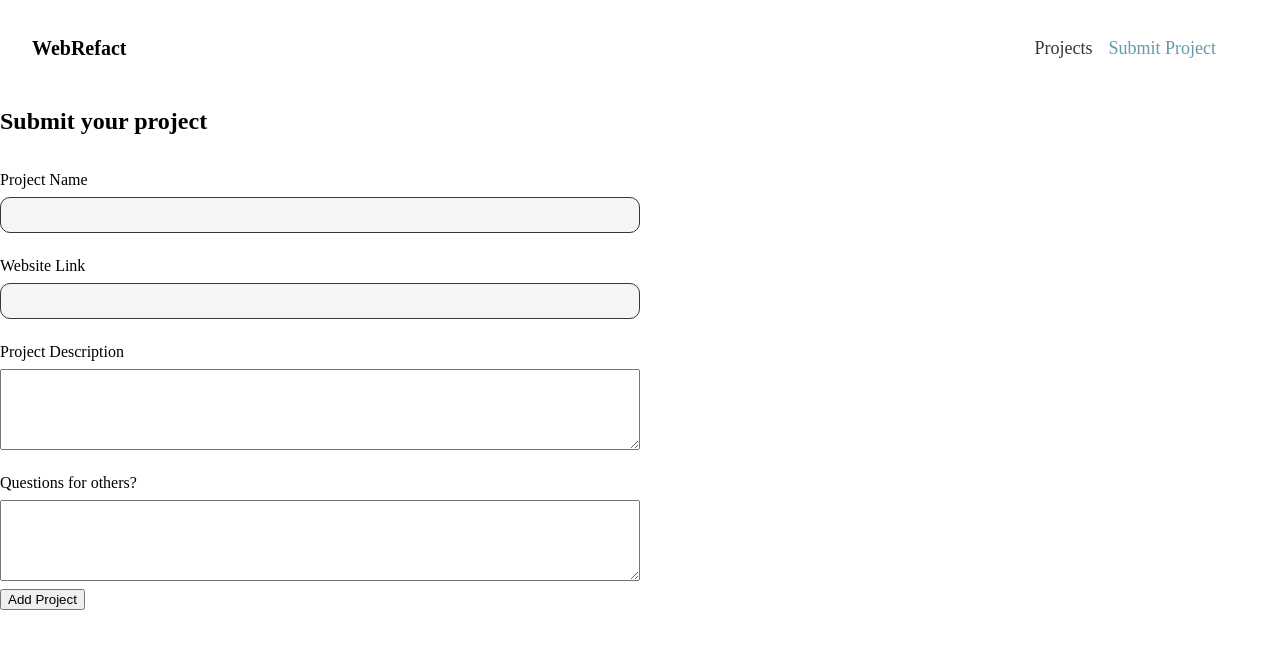
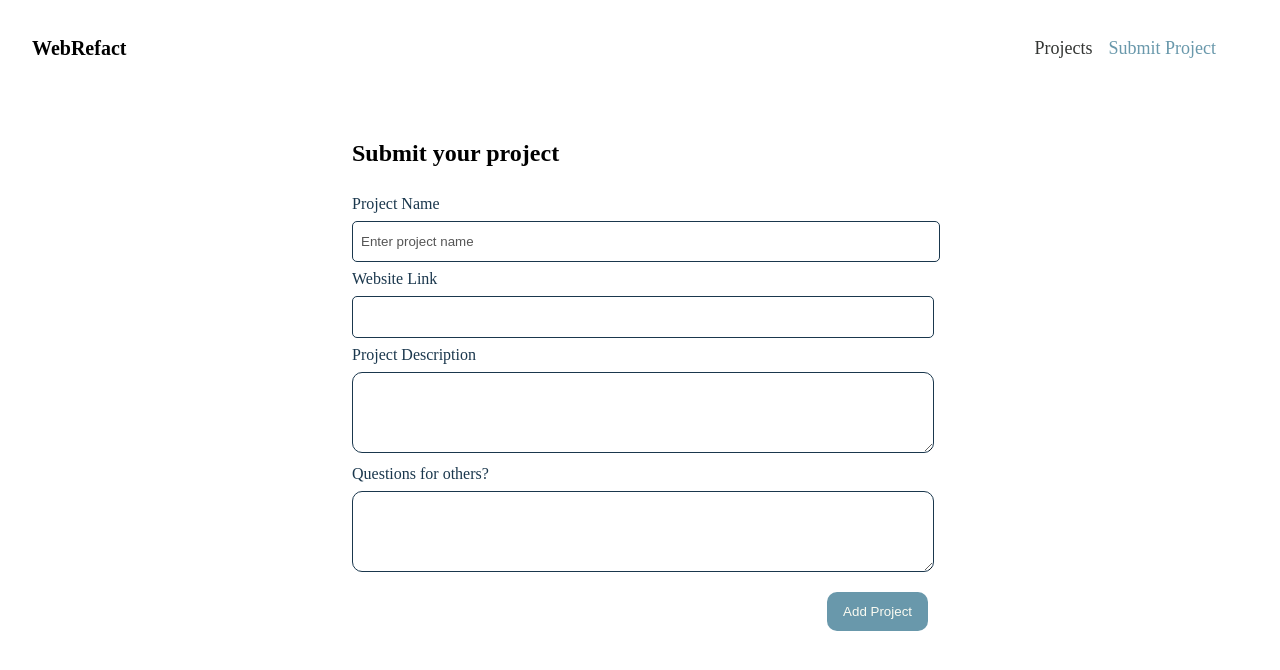
Before and after one commit to 1Zapien/WebRefact, a React (Create React App) app: page /submit-project in a window 1280 px wide. Shown: the top 670 px of the page. Built offline with nearby package versions, Linux system fonts and the light colour scheme.

Commit message:
starting to style form

```diff
--- a/src/components/project/IndividualProject.module.css
+++ b/src/components/project/IndividualProject.module.css
@@ -32,7 +32,7 @@ ul {
 }
 
 .project__button {
-  width: 80%;
+  width: 75%;
   text-decoration: none;
   color: white;
   background-color: #6998ab;
@@ -47,6 +47,6 @@ ul {
 }
 
 .project__info img {
-  width: 90%;
+  width: 75%;
   max-height: 40%;
 }
--- a/src/components/project/Projects.module.css
+++ b/src/components/project/Projects.module.css
@@ -1,4 +1,5 @@
 .main {
-  background-color: #fbfbf2;
+  background-color: #eff3f2;
   width: 100%;
+  color: black;
 }
--- a/src/components/project/SubmitProjectForm.js
+++ b/src/components/project/SubmitProjectForm.js
@@ -26,10 +26,18 @@ function SubmitProjectForm(props) {
   }
 
   return (
-    <form onSubmit={submitHandler}>
+    <div className={classes.form__card}>
+      <form onSubmit={submitHandler} className={classes.form_content}>
+        <h1>Submit your project</h1>
         <div className={classes.form__section}>
           <label htmlFor="project-name">Project Name</label>
-        <input type="text" required id="project-name" ref={inputNameRef} />
+          <input
+            type="text"
+            required
+            id="project-name"
+            ref={inputNameRef}
+            placeholder="Enter project name"
+          />
         </div>
         <div className={classes.form__section}>
           <label htmlFor="website-link">Website Link</label>
@@ -53,10 +61,11 @@ function SubmitProjectForm(props) {
             ref={inputQuestion}
           ></textarea>
         </div>
-      <div className="">
-        <button>Add Project</button>
+        <div className={classes.form__submit}>
+          <button className={classes.project__submit}>Add Project</button>
         </div>
       </form>
+    </div>
   );
 }
 
--- a/src/components/project/SubmitProjectForm.module.css
+++ b/src/components/project/SubmitProjectForm.module.css
@@ -1,18 +1,73 @@
-.form__section {
-  padding: 0.5rem 0rem;
-  width: 50vw;
+.form__card {
+  display: flex;
+  flex: 1;
+  justify-content: center;
+  align-items: center;
+  flex-direction: column;
+}
+
+/* h1 {
+  align-self: center;
+} */
+
+.form_content {
+  margin-top: 2rem;
   display: flex;
   flex-direction: column;
+  width: 75%;
+  flex: 1;
+  justify-content: center;
+}
+
+@media only screen and (min-width: 800px) {
+  .form_content {
+    width: 45%;
+  }
 }
 
 .form__section label {
   display: block;
   margin: 0.5rem 0rem;
+  width: 100%;
+  color: #1a374d;
 }
 
 .form__section input {
-  height: 2rem;
-  border: 0.5px solid rgb(58, 55, 48);
+  height: 2.345rem;
+  border: 1.5px solid #1a374d;
+  border-radius: 5px;
+  width: 100%;
+}
+.form__section input[type="text"] {
+  padding-left: 0.5rem;
+  color: black;
+}
+
+input::placeholder {
+  color: #555;
+}
+
+.form__section textarea {
+  border: 0.5px solid #1a374d;
   border-radius: 10px;
-  background-color: hsl(210, 9%, 96%);
+  width: 100%;
+  color: black;
 }
+
+.project__submit {
+  border: none;
+  border-radius: 10px;
+  background-color: #6998ab;
+  margin: 1rem 0rem;
+  padding: 0.75rem 1rem;
+  color: #fbfbf2;
+  cursor: pointer;
+}
+
+.form__submit {
+  align-self: end;
+}
+
+.project__submit:hover {
+  background-color: #406882;
+}
--- a/src/pages/SubmitNewProject.js
+++ b/src/pages/SubmitNewProject.js
@@ -16,7 +16,6 @@ function SubmitNewProject() {
   }
   return (
     <section>
-      <h1>Submit your project</h1>
       <SubmitProjectForm
         onSubmitProject={SubmitProjectHandler}
       ></SubmitProjectForm>
```
Lines whose indentation alone changed are shown as unchanged.
